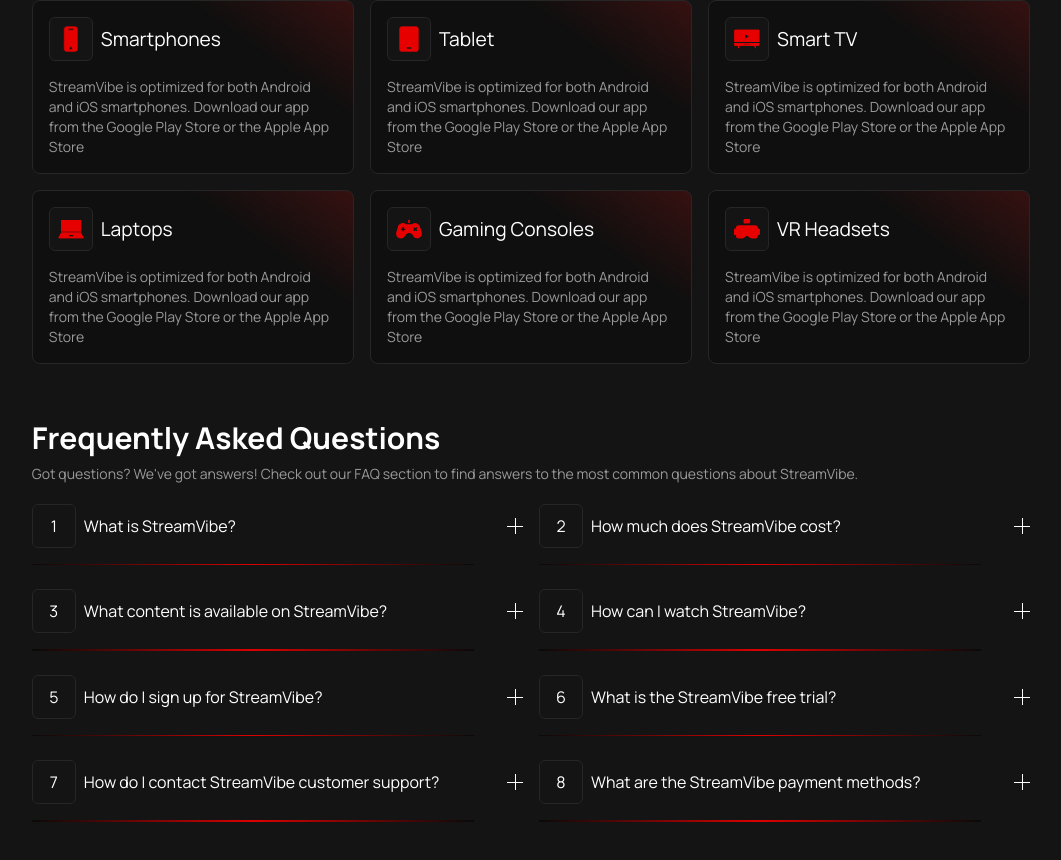
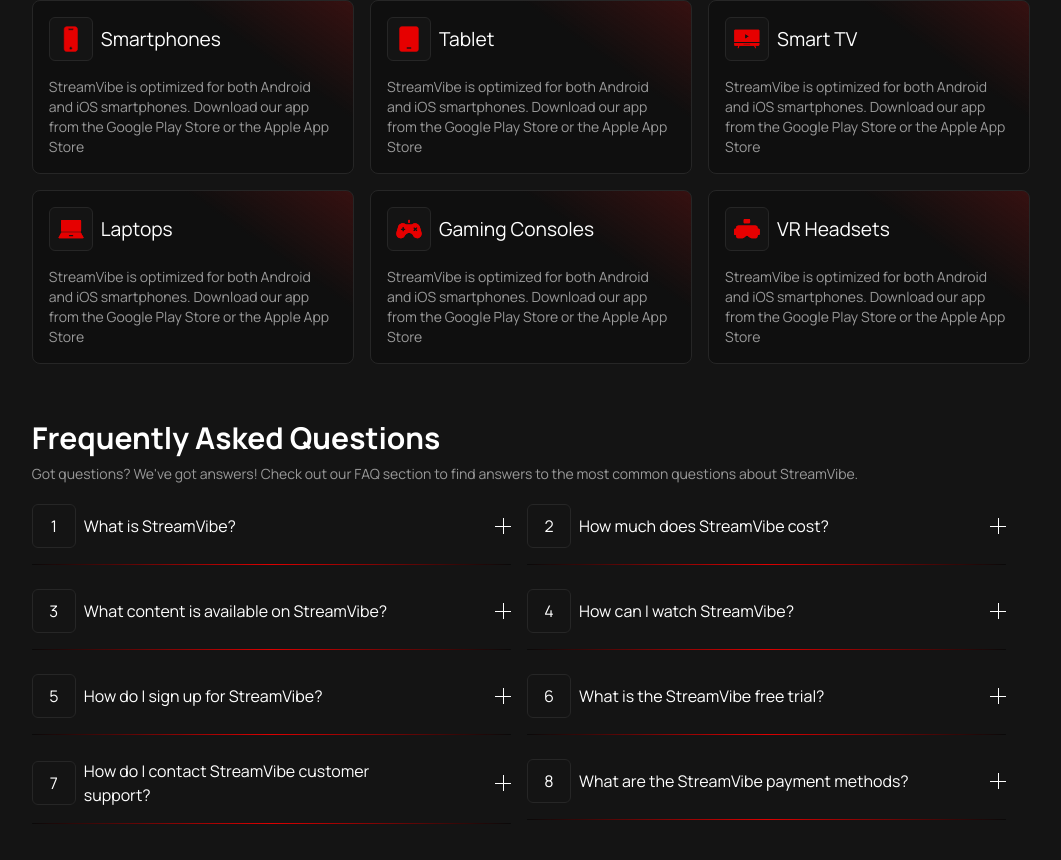
Before and after one commit to hardikdevaliya2006/Stream_Vibe, a React (Vite) app: page / in a window 1280 px wide. Shown: the part 1136-1996 px from the top of the page, without its empty margins (109-1170 px from the left). Built offline with nearby package versions, Linux system fonts and the light colour scheme; no server answers.

Commit message:
fix: refactor FAQItem component for improved structure and animation effects

```diff
--- a/src/Components/Common/FAQs/FrequentlyAskedQuestions.jsx
+++ b/src/Components/Common/FAQs/FrequentlyAskedQuestions.jsx
@@ -9,9 +9,7 @@
         layout
         className="absolute top-1/2 left-0 w-full h-[0.02rem] bg-white"
         initial={false}
-        animate={{
-          rotate: 0,
-        }}
+        animate={{ rotate: 0 }}
       />
       <motion.span
         layout
@@ -31,12 +29,17 @@
 const FAQItem = ({ id, activeId, setActiveId, question, answer }) => {
   const isOpen = id === activeId;
   const toggle = () => setActiveId(isOpen ? null : id);
+
   return (
-    <div className="quetionItem flex flex-col items-start justify-center pb-2">
-      <div onClick={toggle} className="flex cursor-pointer w-full items-center justify-between pb-4">
+    <motion.div
+      layout
+      className="quetionItem flex flex-col items-start justify-center pb-2 w-full"
+    >
       <div
-          className="numberQuetion flex items-center justify-start gap-2"
+        onClick={toggle}
+        className="flex cursor-pointer w-full items-center justify-between pb-4"
       >
+        <div className="numberQuetion flex items-center justify-start gap-2">
           <div className="number text-white border border-gray-15 rounded-md flex items-center justify-center bg-gray-08 lg:min-h-11 min-h-10 lg:min-w-11 min-w-10">
             <span>{id}</span>
           </div>
@@ -48,29 +51,35 @@
           <PlusMinusIcon isOpen={isOpen} />
         </div>
       </div>
-      <div>
+
+      <AnimatePresence>
         {isOpen && (
           <motion.div
-            initial={{ height: 0, opacity: 0 }}
-            animate={{ height: "auto", opacity: 1 }}
-            exit={{ height: 0, opacity: 0 }}
+            layout
+            initial={{ opacity: 0, y: -10 }}
+            animate={{ opacity: 1, y: 0 }}
+            exit={{ opacity: 0, y: -10 }}
             transition={{ duration: 0.3 }}
-            className="overflow-hidden mt-2 text-gray-600"
+            className="overflow-hidden mt-2 text-gray-400 w-full"
           >
             <div className="ans text-gray-60 w-full pb-4">
               <span className="w-full text-sm">{answer}</span>
             </div>
           </motion.div>
         )}
-      </div>
-      <div
-        className="line h-[0.092rem] w-[90%]"
+      </AnimatePresence>
+
+      <motion.div
+        initial={{ width: 0 }}
+        animate={{ width: "100%" }}
+        transition={{ duration: 0.5 }}
+        className="h-[1px]"
         style={{
           backgroundImage:
-            "linear-gradient(to right, rgb(0, 0, 0,0.5) 0%, rgb(220, 0, 0) 50%, rgb(0, 0, 0, 0.5) 100%)",
+            "linear-gradient(to right, rgba(0,0,0,0.5), rgb(220,0,0), rgba(0,0,0,0.5))",
         }}
-      ></div>
-    </div>
+      />
+    </motion.div>
   );
 };
 
@@ -79,17 +88,18 @@
 
   return (
     <AnimatePresence>
-      <div className="quetionsWraper">
-        <div className="quetions grid md:grid-cols-2 md:grid-rows-2 grid-cols-1 gap-4">
+      <div className="quetionsWraper h-[25rem]">
+        <div className="quetions flex flex-wrap gap-4">
           {faqs.map((item, index) => (
+            <div key={index} className="w-full md:w-[48%]">
               <FAQItem
-              key={index}
                 id={item.id}
                 activeId={activeId}
                 setActiveId={setActiveId}
                 question={item.question}
                 answer={item.answer}
               />
+            </div>
           ))}
         </div>
       </div>
```
Lines whose indentation alone changed are shown as unchanged.
